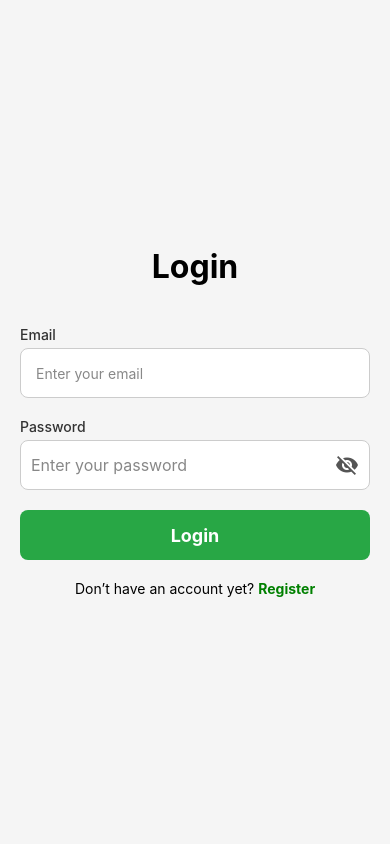
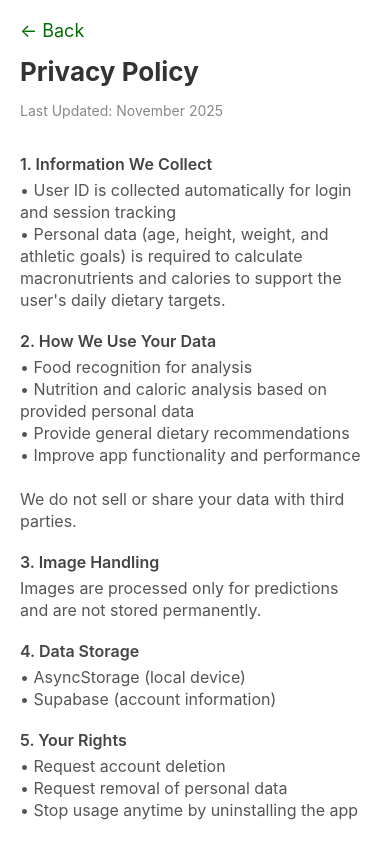
Before and after one commit to karlapolonio/thesis_frontend, a React Native app: screen /PrivacyPolicy in a window 390 px wide. Built offline with nearby package versions, Linux system fonts and the light colour scheme.

Commit message:
feat: Add some features about app, privacy policy and fix styles in register.

```diff
--- a/App.js
+++ b/App.js
@@ -9,6 +9,8 @@ import Login from "./screens/LoginScreen";
 import Form from "./screens/FormScreen";
 import Main from "./screens/MainScreen";
 import StartupScreen from "./screens/StartUpScreen";
+import AboutScreen from "./screens/AboutScreen";
+import PrivacyPolicyScreen from "./screens/PrivacyPolicyScreen";
 
 const Stack = createNativeStackNavigator();
 
@@ -29,6 +31,8 @@ export default function App() {
               <Stack.Screen name="Register" component={Register}/>
               <Stack.Screen name="Form" component={Form}/>
               <Stack.Screen name="Main" component={Main}/>
+              <Stack.Screen name="About" component={AboutScreen} />
+              <Stack.Screen name="PrivacyPolicy" component={PrivacyPolicyScreen} />
             </Stack.Navigator>
           </NavigationContainer>
         </UserProvider>
--- a/navbar/SettingNav.js
+++ b/navbar/SettingNav.js
@@ -1,4 +1,4 @@
-import { View, Text, StyleSheet, TouchableOpacity, Alert, ScrollView } from "react-native";
+import { View, Text, ScrollView, TouchableOpacity, Alert } from "react-native";
 import AsyncStorage from "@react-native-async-storage/async-storage";
 import { useUser } from "../UserContext";
 import { useNavigation } from "@react-navigation/native";
@@ -12,10 +12,12 @@ export default function SettingNav() {
     try {
       await AsyncStorage.multiRemove(["userId", "hasProfile"]);
       setUserId(null);
+
       navigation.reset({
         index: 0,
         routes: [{ name: "Login" }],
       });
+
       console.log("Logged out successfully — cleared AsyncStorage.");
     } catch (error) {
       Alert.alert("Error", "Failed to log out. Please try again.");
@@ -24,28 +26,33 @@ export default function SettingNav() {
   };
 
   return (
-    <ScrollView contentContainerStyle={styles.container}>
+    <ScrollView
+      contentContainerStyle={[styles.container, { flexGrow: 1, backgroundColor: "#ffffff" }]}
+      style={{ backgroundColor: "#ffffff" }}
+    >
       <Text style={styles.title}>Settings</Text>
 
       <View style={styles.section}>
-        <Text style={styles.sectionTitle}>Profile</Text>
-        <TouchableOpacity style={styles.button} onPress={() => Alert.alert("Edit Profile", "Profile")}>
-          <Text style={styles.buttonText}>Edit Profile</Text>
+        <Text style={styles.sectionTitle}>Information</Text>
+
+        <TouchableOpacity
+          style={styles.button}
+          onPress={() => navigation.navigate("About")}
+        >
+          <Text style={styles.buttonText}>About App</Text>
         </TouchableOpacity>
-      </View>
 
-      <View style={styles.section}>
-        <Text style={styles.sectionTitle}>Preferences</Text>
-        <TouchableOpacity style={styles.button} onPress={() => Alert.alert("Notifications", "Manage notifications")}>
-          <Text style={styles.buttonText}>Notifications</Text>
-        </TouchableOpacity>
-        <TouchableOpacity style={styles.button} onPress={() => Alert.alert("Theme", "Switch app theme")}>
-          <Text style={styles.buttonText}>Theme</Text>
+        <TouchableOpacity
+          style={styles.button}
+          onPress={() => navigation.navigate("PrivacyPolicy")}
+        >
+          <Text style={styles.buttonText}>Privacy Policy</Text>
         </TouchableOpacity>
       </View>
 
       <View style={styles.section}>
         <Text style={styles.sectionTitle}>Account</Text>
+
         <TouchableOpacity style={styles.logoutButton} onPress={handleLogout}>
           <Text style={styles.logoutText}>Logout</Text>
         </TouchableOpacity>
--- /dev/null
+++ b/screens/AboutScreen.js
@@ -0,0 +1,75 @@
+import { ScrollView, Text, StyleSheet, TouchableOpacity } from "react-native";
+import { useNavigation } from "@react-navigation/native";
+
+export default function AboutScreen() {
+  const navigation = useNavigation();
+
+  return (
+    <ScrollView
+      contentContainerStyle={styles.container}
+      style={{ backgroundColor: "#ffffff" }}
+    >
+      <TouchableOpacity onPress={() => navigation.goBack()} style={styles.backButton}>
+        <Text style={styles.backText}>← Back</Text>
+      </TouchableOpacity>
+
+      <Text style={styles.title}>About This App</Text>
+
+      <Text style={styles.sectionText}>
+        This mobile application is designed to help users make healthier food
+        decisions by recognizing food items using a deep learning model (YOLO)
+        and providing general dietary recommendations.
+      </Text>
+
+      <Text style={styles.sectionTitle}>Version</Text>
+      <Text style={styles.sectionText}>1.0.0</Text>
+
+      <Text style={styles.sectionTitle}>Features</Text>
+      <Text style={styles.sectionText}>
+        • Food recognition using YOLO deep learning model{"\n"}
+        • Nutrition estimation{"\n"}
+        • General dietary recommendations{"\n"}
+        • Simple and clean user interface
+      </Text>
+
+      <Text style={styles.sectionTitle}>Developer</Text>
+      <Text style={styles.sectionText}>
+        Developed by Karl Apolonio, Jan Floyd Benedict, and Kynn Elegado as part of a thesis project focused on applying computer vision
+        to support healthy eating habits.
+      </Text>
+    </ScrollView>
+  );
+}
+
+const styles = StyleSheet.create({
+  container: {
+    padding: 20,
+    backgroundColor: "#ffffff",
+    flexGrow: 1,
+  },
+  backButton: {
+    marginBottom: 15,
+  },
+  backText: {
+    fontSize: 18,
+    color: "#036e05ff",
+  },
+  title: {
+    fontSize: 26,
+    fontWeight: "bold",
+    color: "#333",
+    marginBottom: 15,
+  },
+  sectionTitle: {
+    fontSize: 18,
+    fontWeight: "600",
+    color: "#444",
+    marginTop: 20,
+    marginBottom: 5,
+  },
+  sectionText: {
+    fontSize: 16,
+    color: "#666",
+    lineHeight: 22,
+  },
+});
--- a/screens/LoginScreen.js
+++ b/screens/LoginScreen.js
@@ -24,7 +24,6 @@ const Login = ({ navigation }) => {
   const [loading, setLoading] = useState(false);
 
   const handleLogin = async () => {
-    // --- Validation ---
     if (!email.trim() && !password.trim()) {
       Alert.alert("Missing Fields", "Please enter both email and password.");
       return;
--- /dev/null
+++ b/screens/PrivacyPolicyScreen.js
@@ -0,0 +1,97 @@
+import { ScrollView, Text, StyleSheet, TouchableOpacity } from "react-native";
+import { useNavigation } from "@react-navigation/native";
+
+export default function PrivacyPolicyScreen() {
+  const navigation = useNavigation();
+
+  return (
+    <ScrollView
+      contentContainerStyle={[styles.container, { flexGrow: 1 }]}
+      style={{ backgroundColor: "#ffffff" }} // ensures full white background
+    >
+      {/* Back Button */}
+      <TouchableOpacity onPress={() => navigation.goBack()} style={styles.backButton}>
+        <Text style={styles.backText}>← Back</Text>
+      </TouchableOpacity>
+
+      <Text style={styles.title}>Privacy Policy</Text>
+      <Text style={styles.date}>Last Updated: November 2025</Text>
+
+      <Text style={styles.sectionTitle}>1. Information We Collect</Text>
+      <Text style={styles.sectionText}>
+        • User ID is collected automatically for login and session tracking{"\n"}
+        • Personal data (age, height, weight, and athletic goals) is required to calculate
+        macronutrients and calories to support the user's daily dietary targets.
+      </Text>
+
+      <Text style={styles.sectionTitle}>2. How We Use Your Data</Text>
+      <Text style={styles.sectionText}>
+        • Food recognition for analysis{"\n"}
+        • Nutrition and caloric analysis based on provided personal data{"\n"}
+        • Provide general dietary recommendations{"\n"}
+        • Improve app functionality and performance{"\n\n"}
+        We do not sell or share your data with third parties.
+      </Text>
+
+      <Text style={styles.sectionTitle}>3. Image Handling</Text>
+      <Text style={styles.sectionText}>
+        Images are processed only for predictions and are not stored permanently.
+      </Text>
+
+      <Text style={styles.sectionTitle}>4. Data Storage</Text>
+      <Text style={styles.sectionText}>
+        • AsyncStorage (local device){"\n"}
+        • Supabase (account information)
+      </Text>
+
+      <Text style={styles.sectionTitle}>5. Your Rights</Text>
+      <Text style={styles.sectionText}>
+        • Request account deletion{"\n"}
+        • Request removal of personal data{"\n"}
+        • Stop usage anytime by uninstalling the app
+      </Text>
+
+      <Text style={styles.sectionTitle}>6. Contact Us</Text>
+      <Text style={styles.sectionText}>
+        Email: thesisnine65@gmail.com
+      </Text>
+    </ScrollView>
+  );
+}
+
+const styles = StyleSheet.create({
+  container: {
+    padding: 20,
+    backgroundColor: "#ffffff",
+  },
+  backButton: {
+    marginBottom: 15,
+  },
+  backText: {
+    fontSize: 18,
+    color: "#036e05ff",
+  },
+  title: {
+    fontSize: 26,
+    fontWeight: "bold",
+    color: "#333",
+    marginBottom: 15,
+  },
+  date: {
+    fontSize: 14,
+    color: "#888",
+    marginBottom: 15,
+  },
+  sectionTitle: {
+    fontSize: 16,
+    fontWeight: "600",
+    color: "#444",
+    marginTop: 20,
+    marginBottom: 5,
+  },
+  sectionText: {
+    fontSize: 16,
+    color: "#555",
+    lineHeight: 22,
+  },
+});
--- a/screens/RegisterScreen.js
+++ b/screens/RegisterScreen.js
@@ -74,7 +74,7 @@ const Register = ({ navigation }) => {
     >
       <View style={styles.container}>
         <Text style={styles.title}>Registration</Text>
-
+        <Text style={styles.label}>Username</Text>
         <TextInput
           style={styles.input}
           placeholderTextColor="#888"
@@ -83,7 +83,7 @@ const Register = ({ navigation }) => {
           onChangeText={setUsername}
           editable={!loading}
         />
-
+        <Text style={styles.label}>Email</Text>
         <TextInput
           style={styles.input}
           placeholder="Email"
@@ -94,7 +94,7 @@ const Register = ({ navigation }) => {
           autoCapitalize="none"
           editable={!loading}
         />
-
+        <Text style={styles.label}>Password</Text>
         <View style={[styles.input, { flexDirection: "row", alignItems: "center" }]}>
           <TextInput
             style={{ flex: 1, color: "black"}}
@@ -113,7 +113,7 @@ const Register = ({ navigation }) => {
             />
           </Pressable>
         </View>
-
+        <Text style={styles.label}>Confirm Password</Text>
         <View style={[styles.input, { flexDirection: "row", alignItems: "center" }]}>
           <TextInput
             style={{ flex: 1, color: "black" }}
--- a/styles/SettingNavStyle.js
+++ b/styles/SettingNavStyle.js
@@ -1,19 +1,19 @@
 import { StyleSheet } from "react-native";
 
 export default StyleSheet.create({
-    container: {
+  container: {
     padding: 20,
-    backgroundColor: "#fafafaff",
+    backgroundColor: "#ffffff",
   },
   title: {
-    fontSize: 28,
+    fontSize: 24,
     fontWeight: "bold",
     color: "#1e7d32",
     textAlign: "center",
-    marginBottom: 30,
+    marginBottom: 20,
   },
   section: {
-    marginBottom: 25,
+    marginBottom: 20,
     backgroundColor: "#ffffff",
     borderRadius: 12,
     padding: 15,
@@ -24,8 +24,8 @@ export default StyleSheet.create({
     elevation: 3,
   },
   sectionTitle: {
-    fontSize: 20,
-    fontWeight: "bold",
+    fontSize: 16,
+    fontWeight: "600",
     color: "#145a32",
     marginBottom: 10,
   },
@@ -39,19 +39,19 @@ export default StyleSheet.create({
   buttonText: {
     color: "#fff",
     fontWeight: "bold",
-    fontSize: 16,
+    fontSize: 14,
     textAlign: "center",
   },
   logoutButton: {
     backgroundColor: "#c0392b",
-    paddingVertical: 12,
+    paddingVertical: 10,
     borderRadius: 10,
     alignItems: "center",
     marginTop: 10,
   },
   logoutText: {
     color: "#fff",
-    fontSize: 18,
+    fontSize: 16,
     fontWeight: "bold",
   },
 });
```
